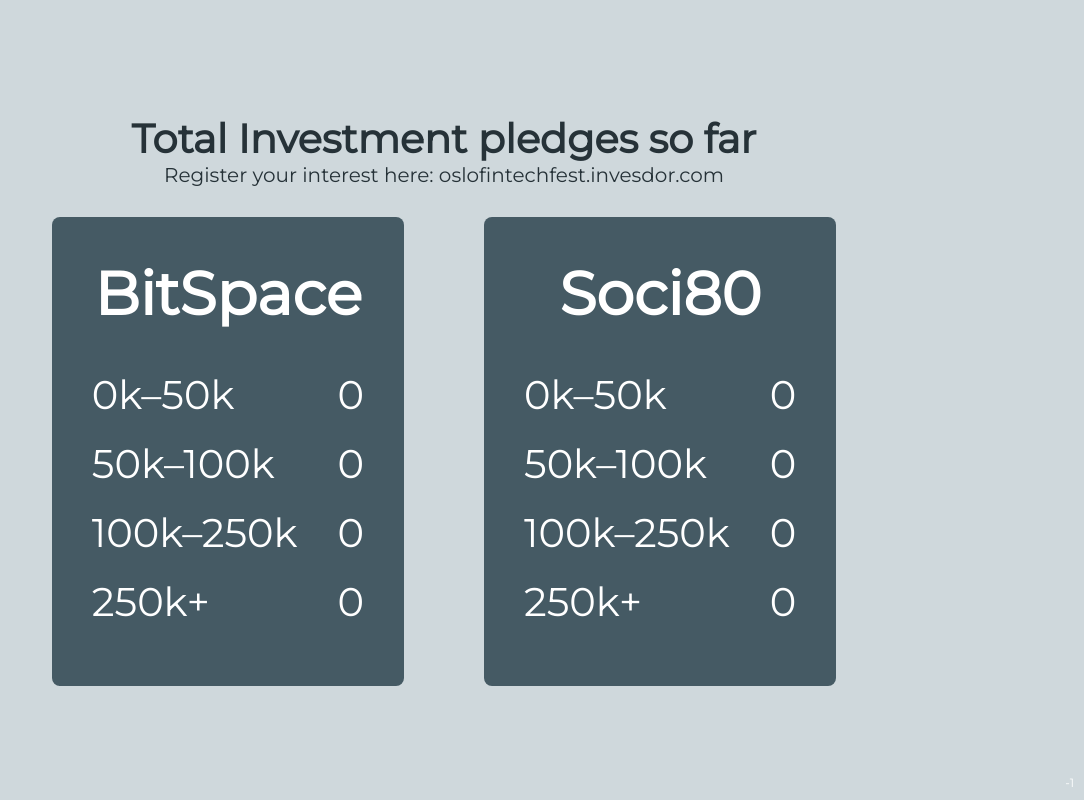
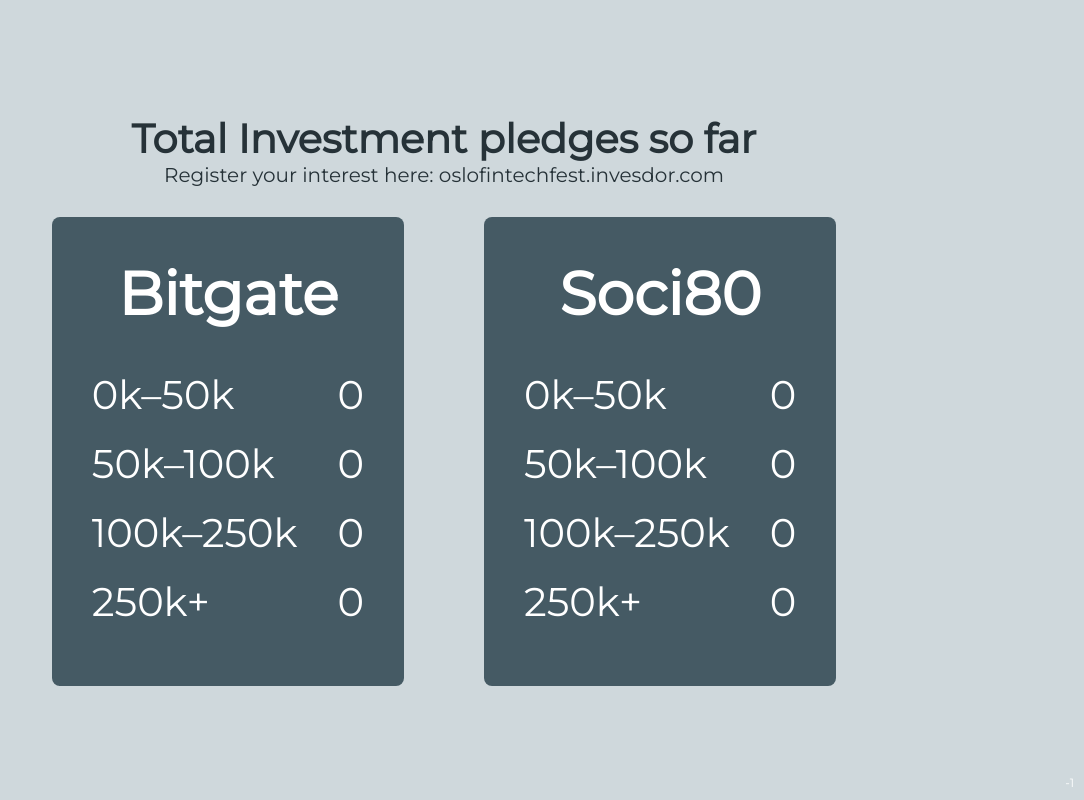
Before and after one commit to invesdor/TypeformCrowdfundingScreen, a website: page public/live.html in a window 1280 px wide. Shown: the whole page, without its empty margins (196-1280 px from the left). Drawn offline with nearby package versions, Linux system fonts and the light colour scheme; no server answers.

Commit message:
Fix name of 1st startup

```diff
--- a/public/live.html
+++ b/public/live.html
@@ -11,8 +11,8 @@
   <h1>Total Investment pledges so far</h1>
   <p>Register your interest here: <a href="https://oslofintechfest.invesdor.com">oslofintechfest.invesdor.com</a></p>
   <div class="startups">
-    <div class="startup" data-startup="BitSpace">
-      <h2>BitSpace</h2>
+    <div class="startup" data-startup="Bitgate">
+      <h2>Bitgate</h2>
       <div class="row" data-answer="Less than 50 000 kr">
         <div class="amount">0k–50k</div>
         <div class="count">0</div>
```
